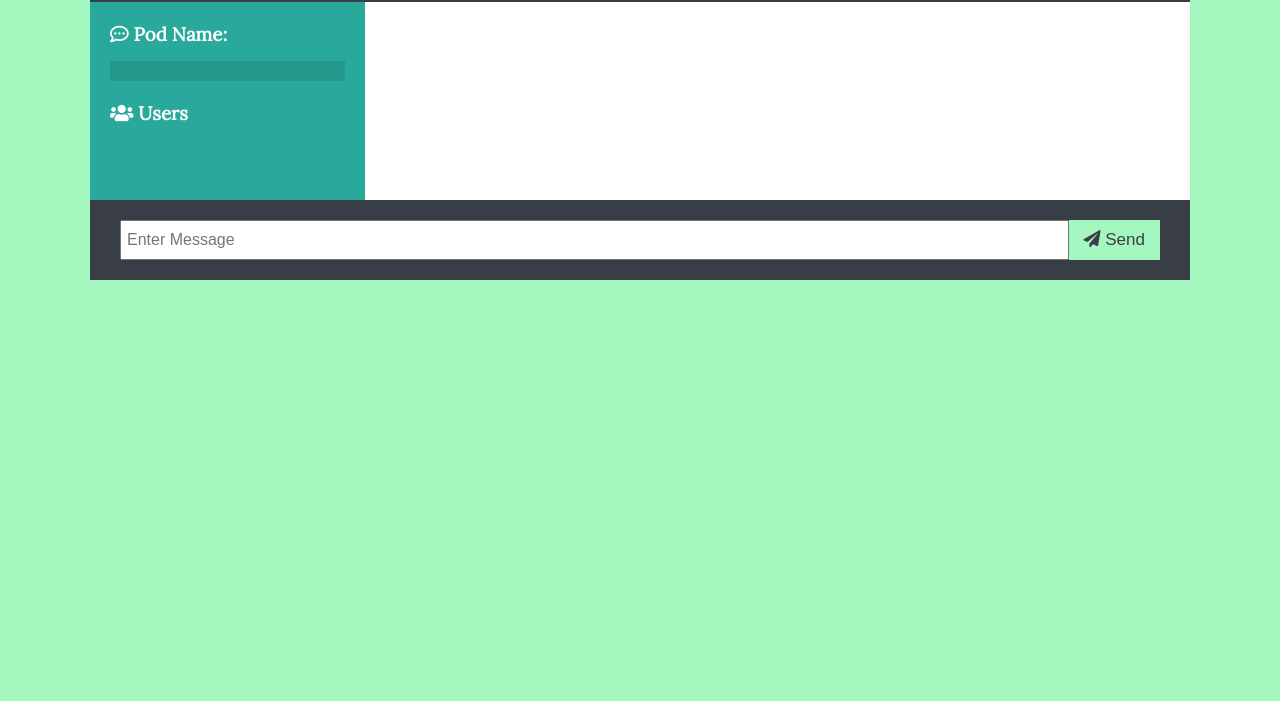
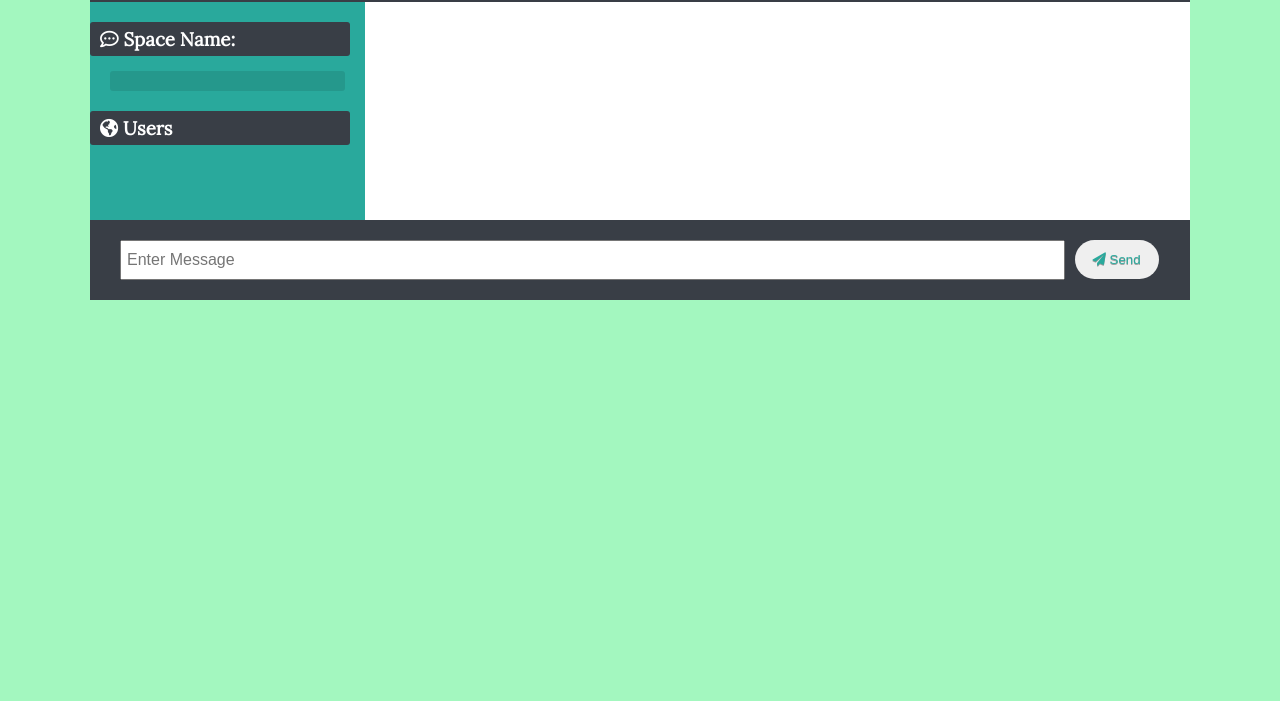
Before and after one commit to WabaScript/talk-a-lot, a website: page public/chat.html in a window 1280 px wide. Shown: the part 99-800 px from the top of the page. Drawn offline with nearby package versions, Linux system fonts and the light colour scheme; no server answers.

Commit message:
tweeks and style

```diff
--- a/public/chat.html
+++ b/public/chat.html
@@ -20,9 +20,9 @@
         </header>
         <main class="chat-main">
             <div class="chat-sidebar">
-            <h3><i class="far fa-comment-dots"></i> Pod Name:</h3>
-            <h2 id="room-name"></h2>
-            <h3><i class="fas fa-users"></i> Users</h3>
+            <h3><i class="far fa-comment-dots"></i> Space Name:</h3>
+            <h2 id="room-name" class="room-name-box"></h2>
+            <h3><i class="fas fa-globe-americas"></i> Users</h3>
             <ul id="users"></ul>
             </div>
             <div class="chat-messages"></div>
@@ -36,7 +36,7 @@
                 required
                 autocomplete="off"
             />
-            <button class="btn"><i class="fas fa-paper-plane"></i> Send</button>
+            <button class="btn btn-2"><i class="fas fa-paper-plane"></i> Send</button>
             </form>
         </div>
         </div>
--- a/public/css/style.css
+++ b/public/css/style.css
@@ -31,13 +31,49 @@ a {
 	text-decoration: none;
 }
 
+.room-name-box {
+	border-radius: 3px;
+}
+
 .btn {
+	display: inline-block;
+	padding: 0.3em 1.2em;
+	margin: 0 0.1em 0.1em 0;
+	border: 0.16em solid rgba(255,255,255,0);
+	border-radius: 2em;
+	box-sizing: border-box;
+	text-decoration:none;
+	font-weight:300;
+	color: var(--dark-color-b);
+	text-shadow: 0 0.04em 0.04em rgba(0,0,0,0.35);
+	text-align:center;
+	transition: all 0.2s;
+}
+
+.btn:hover {
+	border-color: rgba(255,255,255,1);
+}
+
+.btn-2 {
+	cursor: pointer;
+	margin-left: 10px;
+}
+
+.btn-2:hover {
+	border-color: var(--dark-color-b);
+	border-radius: 2em;
+}
+
+.btn-og {
 	cursor: pointer;
 	padding: 5px 15px;
 	background: var(--light-color);
 	color: var(--dark-color-a);
 	border: 0;
+	border-radius: 4px;
 	font-size: 17px;
+	align-items: center;
+	margin-left: 37.333%;
 }
 
 /* Chat Page */
@@ -81,6 +117,13 @@ a {
 
 .chat-sidebar h3 {
 	margin-bottom: 15px;
+	background-size: 100%;
+	padding: 2px;
+	border-radius: 3px;
+	background-color: var(--dark-color-a);
+	padding: 5px 10px;
+    width: calc(100% + 25px);
+    margin-left: -20px;
 }
 
 .chat-sidebar ul li {
@@ -97,6 +140,13 @@ a {
 	padding: 10px;
 	margin-bottom: 15px;
 	background-color: var(--light-color);
+	border-radius: 5px;
+}
+
+.chat-messages .message:nth-child(odd) {
+	padding: 10px;
+	margin-bottom: 15px;
+	background-color: aquamarine;
 	border-radius: 5px;
 }
 
@@ -180,6 +230,7 @@ a {
 	width: 100%;
 }
 
+
 @media (max-width: 700px) {
 	.chat-main {
 		display: block;
--- a/public/js/main.js
+++ b/public/js/main.js
@@ -63,6 +63,6 @@ const outputRoomName = room => {
 //Add Users to DOM
 const outputUsers = users => {
     userList.innerHTML = `
-    ${users.map(user => `<li>${user.username}</li>`).join('')}
+    ${users.map(user => `<li><i class="fas fa-user"></i> ${user.username}</li>`).join('')}
     `;
 }
```
Also changed, not shown: public/index.html (+8 -8 lines), server.js (+6 -5 lines).
